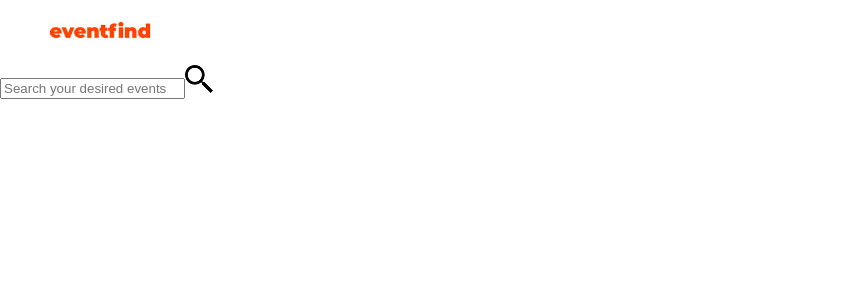
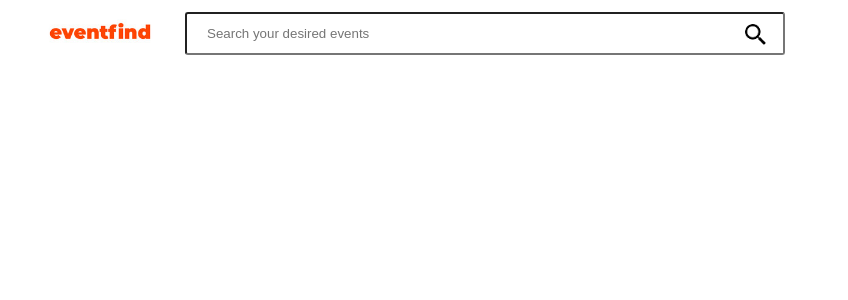
Before and after one commit to spursforever/eventfind, a React (Create React App) app in the folder frontend/: page / in a window 1280 px wide. Shown: the top 300 px of the page, without its empty margins (0-848 px from the left). Built offline with nearby package versions, Linux system fonts and the light colour scheme; no server answers.

Commit message:
style search bar

```diff
--- a/frontend/src/components/Navigation/Navigation.css
+++ b/frontend/src/components/Navigation/Navigation.css
@@ -30,11 +30,39 @@
   margin-left: 40px;
 }
 
+.searchbar {
+  display: flex;
+  margin-left: 15px;
+
+}
+
 .home-detail {
   grid-area: right;
   display: flex;
   justify-content: flex-end;
 }
+
+.search_icon {
+  height: 22px;
+  margin-left: -40px;
+  background-color: #7e7e7e;
+  margin-top: 24px;
+  border-radius: 7px;
+}
+
+.searchingEvent {
+  padding-right: 20px;
+  align-self: center;
+  background-color: white;
+  border-radius: 3px;
+  border-color: none;
+  height: 43px;
+  width: 600px;
+  background-position: 10px 6px;
+  background-repeat: no-repeat;
+  padding-left: 20px;
+  background-size: 20px 20px;
+  }
 
 .home-login {
   background-color: inherit;
@@ -42,19 +70,14 @@
   height: 30px;
   width: 100px;
   border-radius: 3px;
-  color: orangered;
-  font-weight: bolder;
-  font-size: 16px
 }
+
 .home-signup {
   background-color: inherit;
   border: none;
   height: 30px;
   width: 100px;
   border-radius: 3px;
-  color: orangered;
-  font-weight: bolder;
-  font-size: 16px
 }
 
 .home-logo {
@@ -143,6 +166,7 @@
   padding: 3px;
 
 }
+
 .username {
   margin-left: 23px;
 }
@@ -151,6 +175,7 @@
   cursor: pointer;
   font-weight: 600;
 }
+
 .logout_button {
   background-color: transparent;
   width: 100px;
--- a/frontend/src/components/Navigation/index.js
+++ b/frontend/src/components/Navigation/index.js
@@ -4,7 +4,7 @@ import { useSelector, useDispatch } from 'react-redux';
 import ProfileButton from './ProfileButton';
 import './Navigation.css';
 import homelogo from "../../images/home_logo.jpg"
-import eventsReducer, { searchingForEvent } from "../../store/event"
+import { searchingForEvent } from "../../store/event"
 
 function Navigation({ isLoaded }) {
   const sessionUser = useSelector(state => state.session.user);
@@ -67,13 +67,13 @@ function Navigation({ isLoaded }) {
     <div className='homepage'>
       <div className='home_container'>
         <div className='navbar_home'>
-          <img className='home-logo' onClick={homePage} src={homelogo} style={{ cursor: 'pointer' }} />
-        </div>
+          <img className='home-logo' onClick={homePage} src={homelogo} style={{ cursor: 'pointer' }} alt="" />
+
         <div className="searchbar">
           <input
+          className="searchingEvent"
           type="search"
           placeholder="Search your desired events"
-          className="searchingEvent"
           />
           <img
             className="search_icon"
@@ -83,7 +83,7 @@ function Navigation({ isLoaded }) {
             onClick={searchingforAEvent}
             ></img>
         </div>
-
+        </div>
         <div className='home-detail'>
           <div className='home-details'>{isLoaded && sessionLinks}</div></div>
       </div>
```
